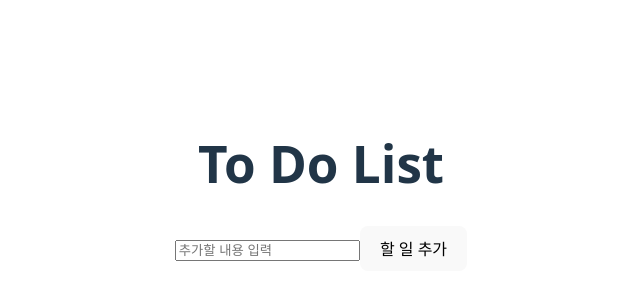
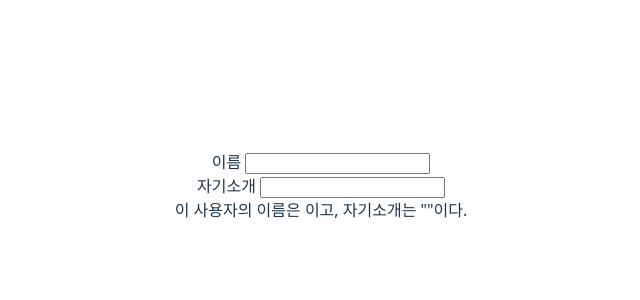
Before and after one commit to jjjuun-debug/practice-fe, a React (Vite) app: page / in a window 1280 px wide. Shown: the part 214-514 px from the top of the page, without its empty margins (319-959 px from the left). Built offline with nearby package versions, Linux system fonts and the light colour scheme.

Commit message:
chore: day3 복습습

```diff
--- a/src/App.jsx
+++ b/src/App.jsx
@@ -2,13 +2,13 @@ import { useState } from 'react'
 import reactLogo from './assets/react.svg'
 import viteLogo from '/vite.svg'
 import './App.css'
-import TodoList from "./components/day4/TodoList.jsx"
+import UserProfile from "./components/day3/Prac_UserProfile.jsx"
 
 function App() {
   return (
-    <div className="TodoList">
+    <div className="UserProfile">
       <main>
-        <TodoList />
+        <UserProfile />
       </main>
     </div>
   );
--- /dev/null
+++ b/src/components/day3/Prac_UserProfile.jsx
@@ -0,0 +1,27 @@
+import React, { useState } from 'react';
+
+function UserProfile() {
+    const [name, setName] = useState();
+    const [introduction, setIntroduction] = useState();
+
+
+    return(
+        <>
+        <div>
+            <strong>이름 </strong>
+            <input value = {name} onChange = {(evnet) => setName(evnet.target.value)}/>
+        </div>
+
+        <div>
+            <strong>자기소개 </strong>
+            <input value = {introduction} onChange = {(evnet) => setIntroduction(evnet.target.value)}/>
+        </div>
+
+        <div>
+            이 사용자의 이름은 {name}이고, 자기소개는 "{introduction}"이다.
+        </div>
+        </>
+    )
+}
+
+export default UserProfile;
--- a/src/components/day4/PrimaryButton.jsx
+++ b/src/components/day4/PrimaryButton.jsx
@@ -2,7 +2,7 @@ function PrimaryButton ({label, onClick}) {
   return (
     <button
       className="primary-button"
-      onClick={onClick} // 클릭하면 props로 받은 onClick 함수 실행
+      onClick={onClick}
     >
       {label}
     </button>
--- a/src/components/day4/TextButton.jsx
+++ b/src/components/day4/TextButton.jsx
@@ -2,7 +2,7 @@ function TextButton ({label, onClick}) {
   return (
     <p
       className="text-button"
-      onClick={onClick} // 클릭하면 props로 받은 onClick 함수 실행
+      onClick={onClick}
     >
       {label}
     </p>
```
